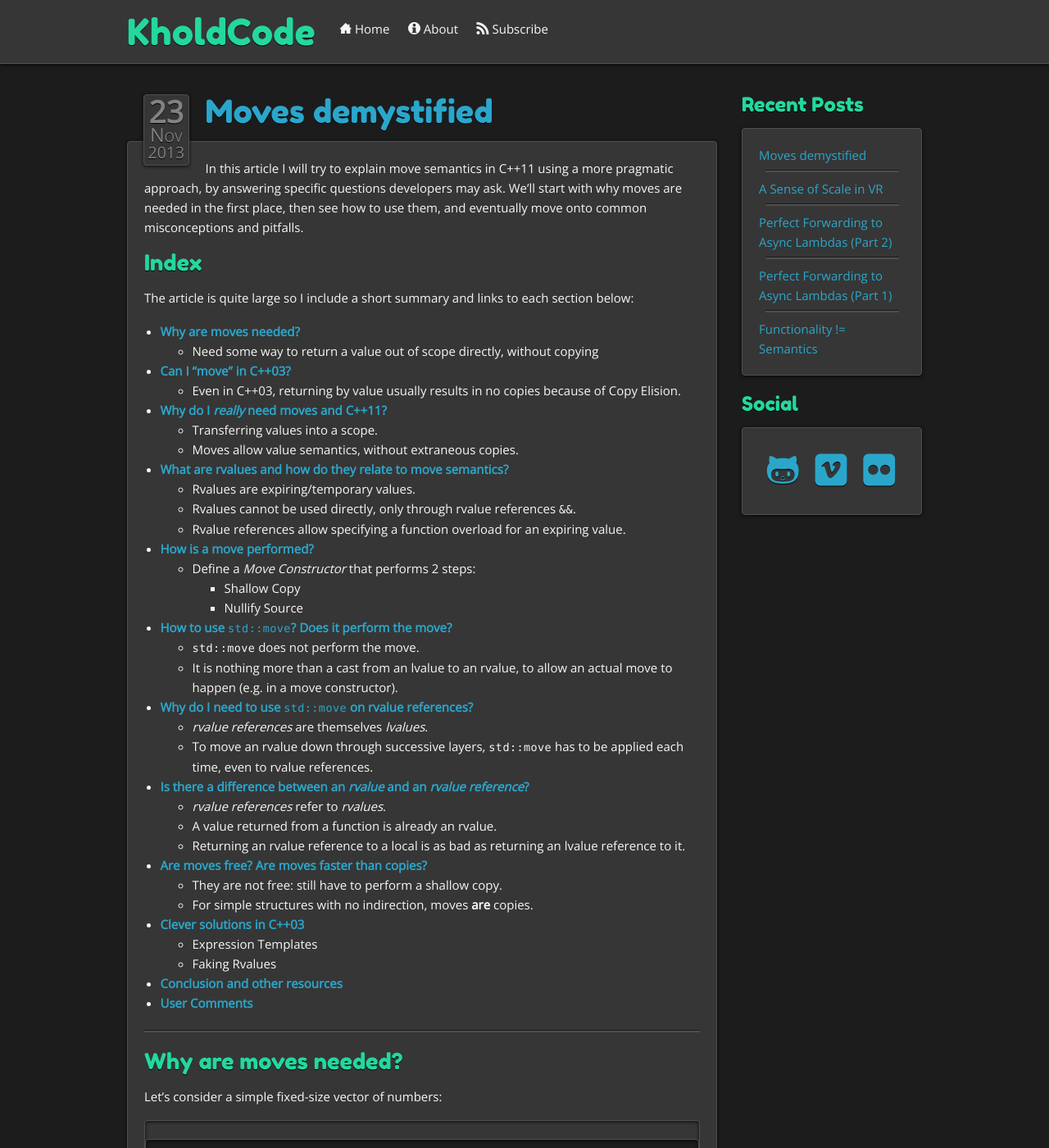
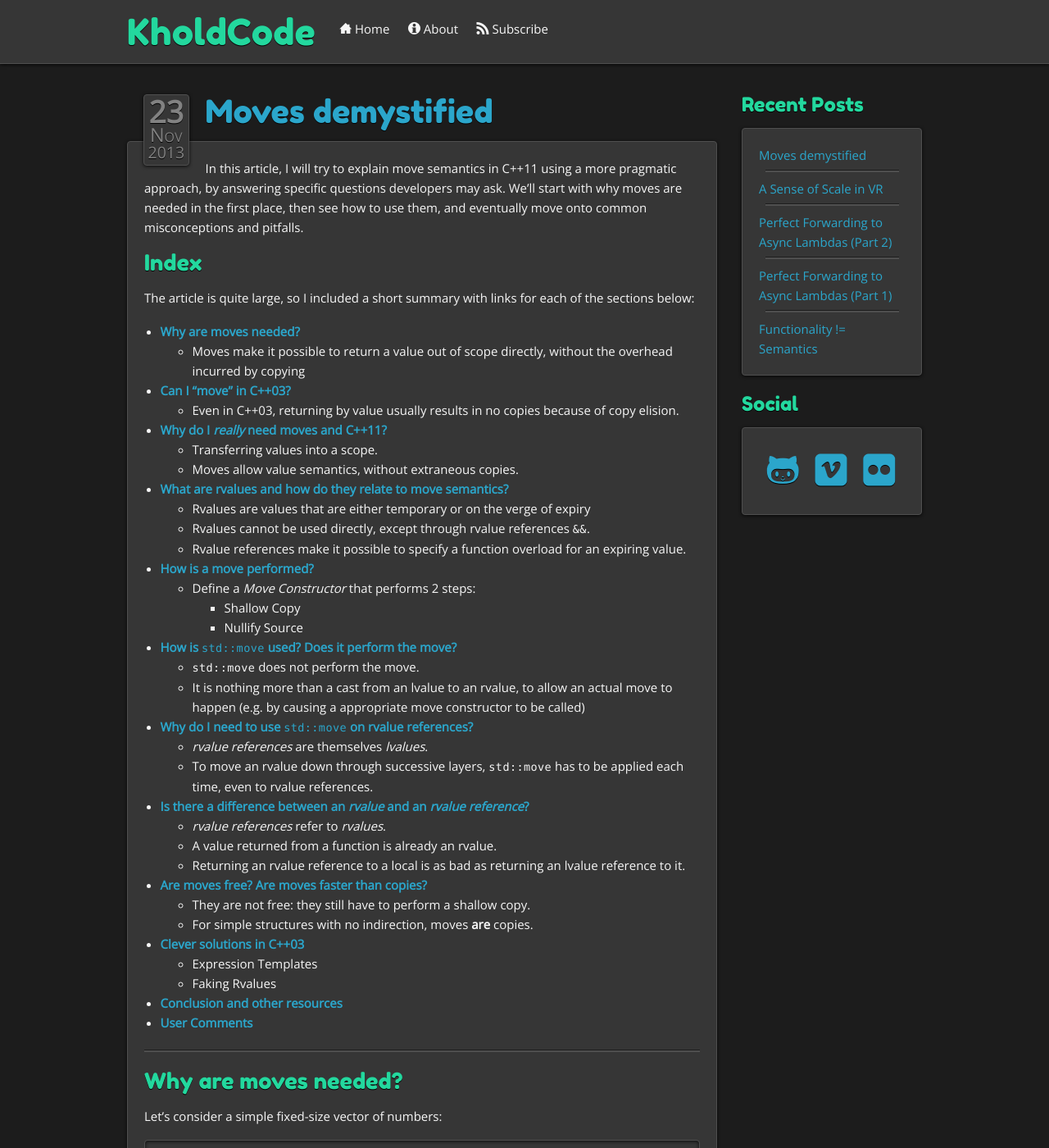
Before and after one commit to KholdStare/kholdstare.github.com, a Jekyll site: the page built from _posts/2013-11-23-moves-demystified.markdown, in a window 1280 px wide and 1400 px high. Shown: the whole window at 82% size. Built offline with Jekyll 4.4.1, drawn with Linux system fonts in a browser that asks for light colours; comment, search, counter and statistics services are not loaded; some of the changed text lies outside the part shown.

Commit message:
Propose style and grammatical corrections

```diff
--- a/_posts/2013-11-23-moves-demystified.markdown
+++ b/_posts/2013-11-23-moves-demystified.markdown
@@ -2,7 +2,7 @@
 layout: post
 title: "Moves demystified"
 description: >
-  In this article I will try to explain move semantics in C++11 using a more
+  In this article, I will try to explain move semantics in C++11 using a more
   pragmatic approach, by answering specific questions developers may ask. We'll
   start with why moves are needed in the first place, then see how to use them,
   and eventually move onto common misconceptions and pitfalls.
@@ -16,17 +16,17 @@
 
 ### Index
 
-The article is quite large so I include a short summary and links to each
-section below:
+The article is quite large, so I included a short summary with links for each
+of the sections below:
 
 * [Why are moves needed?](#why1)
 
-   * Need some way to return a value out of scope directly, without copying
+   * Moves make it possible to  return a value out of scope directly, without the overhead incurred by copying
 
 * [Can I "move" in C++03?](#cpp03)
 
    * Even in C++03, returning by value usually results in no copies because of
-     Copy Elision.
+     copy elision.
 
 * [Why do I _really_ need moves and C++11?](#why2)
 
@@ -35,10 +35,10 @@
 
 * [What are rvalues and how do they relate to move semantics?](#rvalues)
 
-   * Rvalues are expiring/temporary values.
-   * Rvalues cannot be used directly, only through rvalue references
+   * Rvalues are values that are either temporary or on the verge of expiry
+   * Rvalues cannot be used directly, except through rvalue references
      <code>&amp;&amp;</code>.
-   * Rvalue references allow specifying a function overload for an expiring
+   * Rvalue references make it possible to specify a function overload for an expiring
      value.
 
 * [How is a move performed?](#move-constructor)
@@ -48,11 +48,12 @@
       * Shallow Copy
       * Nullify Source
 
-* [How to use `std::move`? Does it perform the move?](#std-move)
+* [How is `std::move` used? Does it perform the move?](#std-move)
 
    * `std::move` does not perform the move.
    * It is nothing more than a cast from an lvalue to an rvalue, to allow an
-     actual move to happen (e.g. in a move constructor).
+     actual move to happen (e.g. by causing a appropriate
+     move constructor to be called)
 
 * [Why do I need to use `std::move` on rvalue references?](#std-move2)
 
@@ -69,7 +70,7 @@
 
 * [Are moves free? Are moves faster than copies?](#cost)
 
-   * They are not free: still have to perform a shallow copy.
+   * They are not free: they still have to perform a shallow copy.
    * For simple structures with no indirection, moves **are** copies.
 
 * [Clever solutions in C++03](#clever)
@@ -142,13 +143,13 @@
 * Returning by value is bad! We make a copy!
 * If we allocate on the heap and return a pointer, who deletes it?
 
-   * Doesn't compose! Can't chain several additions since we're not working
+   * It doesn't compose! Can't chain several additions since we're not working
      with values.
 
-> Need some way to transfer a value out of scope directly, without copying
+> We need some way to move a value to another scope directly, without copying
 
 Copying the value out of a function and then deleting the local seems absurd.
-Let's see what we could do already in C++03 to tackle this problem.
+Let's see what already exists in C++03 to tackle this problem.
 
 ---------------------------------------
 
@@ -172,13 +173,13 @@
         std::plus<double>() // binary operation
     );
 
-    return result; // don't want to copy!
+    return result; // ... but can we avoid the copy?
 }
 {% endhighlight %}
 
 And that's exactly what you should write, because _the compiler will get rid of
-the copy for you_! This happens because of [Copy
-Elision](http://en.cppreference.com/w/cpp/language/copy_elision) (specified in
+the copy for you_! This happens because of [copy
+elision](http://en.cppreference.com/w/cpp/language/copy_elision) (specified in
 the [C++ standard](http://isocpp.org/) in clause 12.8.31), and more
 specifically because of NRVO (Named Return Value Optimization).  Returning a
 local variable by value is detected by the compiler, and the needless copy is
@@ -186,12 +187,11 @@
 your compiler supports it.
 
 > Even in C++03, returning by value usually results in no copies because of
-> Copy Elision.
+> copy elision.
 
 Now, I say _usually_, because there are corner cases where this optimization
 will not trigger. See the [Wikipedia
-Article](http://en.wikipedia.org/wiki/Return_value_optimization) for more
-details, and consult your favourite compiler manual.
+Article](http://en.wikipedia.org/wiki/Return_value_optimization) for an overview, and consult your favourite compiler manual for more details.
 
 In the next section we'll consider another problem where move semantics are needed.
 
@@ -241,7 +242,7 @@
 }
 {% endhighlight %}
 
-Now that we have a problem, how do we solve it?
+Now that we have defined the problem, how do we solve it?
 
 ---------------------------------------
 
@@ -285,10 +286,10 @@
 _rvalue references_ (`&&`) to be able to bind to them. This allows overloading
 functions/methods/constructors for rvalue arguments which we know will expire.
 
-> Rvalues cannot be used directly, only through rvalue references
-> <code>&amp;&amp;</code>, and are very different notions.  Rvalue references
-> allow specifying a function overload for an expiring value, such as a move
-> constructor.
+> Rvalues are values that are either temporary or on the verge of expiry. They cannot be used
+> directly, except through rvalue references <code>&amp;&amp;</code>. Rvalues and rvalue references are
+> very different notions. Rvalue references make it possible to specify a function overload for an
+> expiring value, such as a move constructor.
 
 ---------------------------------------
 
@@ -385,9 +386,9 @@
 
 It bears reiterating:
 
-> std::move does not perform the move. It is nothing more than a cast from an
-> lvalue to an rvalue, to allow an actual move to happen (e.g. in a move
-> constructor)
+> `std::move` does not perform the move.It is nothing more than a cast from an
+> lvalue to an rvalue, to allow an actual move to happen (e.g. by causing a appropriate
+> move constructor to be called).
 
 ---------------------------------------
 
@@ -496,7 +497,7 @@
 }
 {% endhighlight %}
 
-Any temporaries and copies dissapear due to Copy Elision.
+Any temporaries and copies dissapear due to copy elision.
 
 ---------------------------------------
 
```
Also changed, not shown: other parts of _posts/2013-11-23-moves-demystified.markdown (+7 -6 lines).
